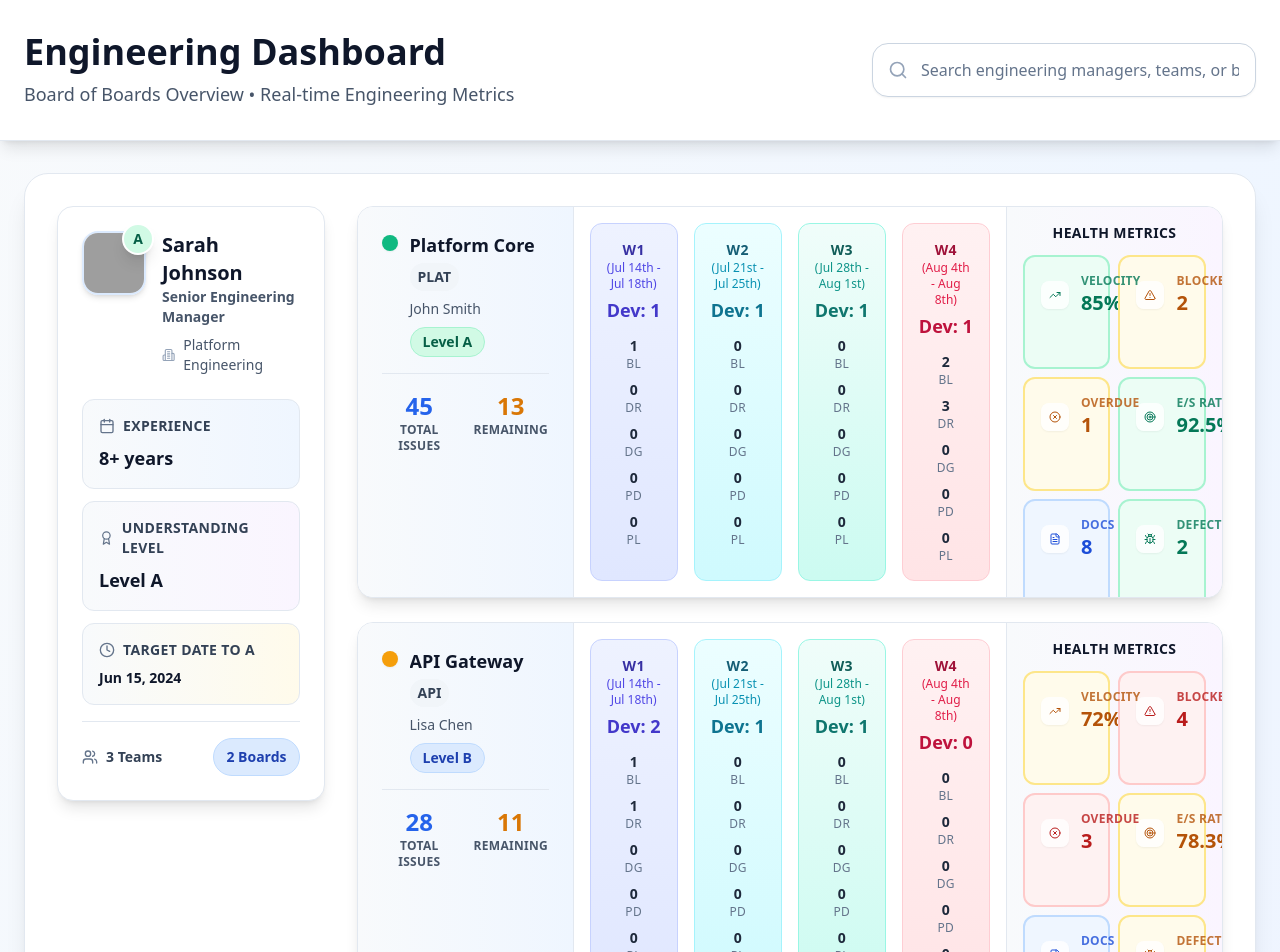
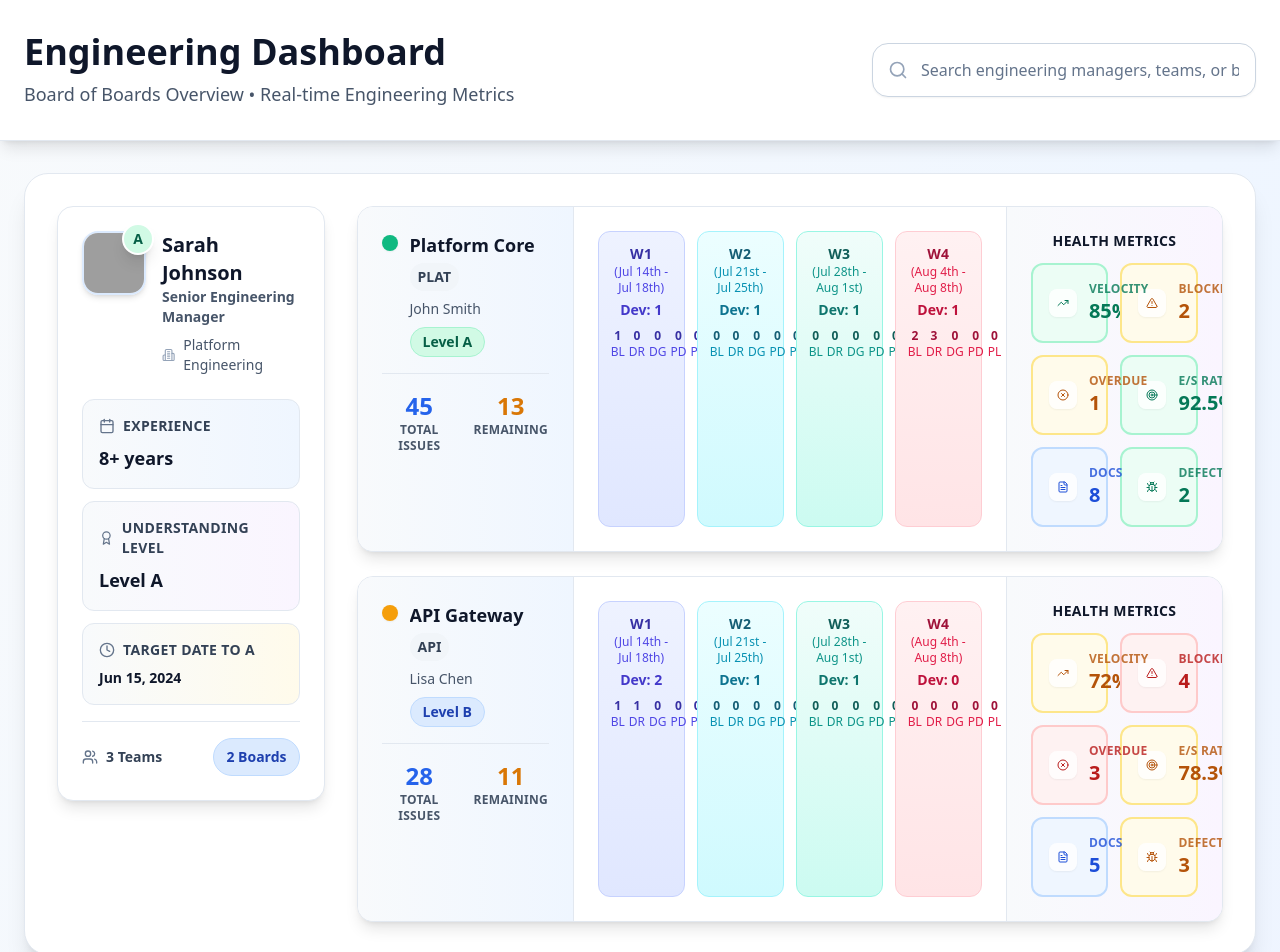
Before and after one commit to maheedar41/mib-newboard, a React (Vite) app: page / in a window 1280 px wide. Shown: the top 952 px of the page. Built offline with nearby package versions, Linux system fonts and the light colour scheme; grey boxes are pictures that could not be loaded.

Commit message:
Make Weekly Metrics Horizontal and Align Health Tiles

```diff
--- a/src/App.tsx
+++ b/src/App.tsx
@@ -364,79 +364,139 @@ const BoardRow: React.FC<{ board: Board }> = ({ board }) => {
         </div>
 
         {/* Weekly Metrics W1-W4 */}
-        <div className="col-span-6 p-4">
-          <div className="grid grid-cols-4 gap-4 h-full">
+        <div className="col-span-6 p-6">
+          <div className="grid grid-cols-4 gap-3 h-full">
             {/* W1 */}
-            <div className="bg-gradient-to-b from-indigo-50 to-indigo-100 rounded-xl p-4 border border-indigo-200">
-              <div className="text-center mb-3">
+            <div className="bg-gradient-to-b from-indigo-50 to-indigo-100 rounded-xl p-3 border border-indigo-200">
+              <div className="text-center mb-2">
                 <div className="text-sm font-bold text-indigo-800 uppercase tracking-wide">W1</div>
-                <div className="text-xs text-indigo-600">(Jul 14th - Jul 18th)</div>
-                <div className="text-lg font-bold text-indigo-700 mt-1">Dev: {board.health.w1.devCount}</div>
+                <div className="text-xs text-indigo-600 mb-1">(Jul 14th - Jul 18th)</div>
+                <div className="text-sm font-bold text-indigo-700">Dev: {board.health.w1.devCount}</div>
               </div>
-              <div className="space-y-2">
-                <WeeklyMetricCell value={board.health.w1.bl} label="BL" />
-                <WeeklyMetricCell value={board.health.w1.dr} label="DR" />
-                <WeeklyMetricCell value={board.health.w1.dg} label="DG" />
-                <WeeklyMetricCell value={board.health.w1.pd} label="PD" />
-                <WeeklyMetricCell value={board.health.w1.pl} label="PL" />
+              <div className="flex justify-between items-center space-x-1">
+                <div className="text-center">
+                  <div className="text-xs font-bold text-indigo-800">{board.health.w1.bl}</div>
+                  <div className="text-xs text-indigo-600 uppercase">BL</div>
+                </div>
+                <div className="text-center">
+                  <div className="text-xs font-bold text-indigo-800">{board.health.w1.dr}</div>
+                  <div className="text-xs text-indigo-600 uppercase">DR</div>
+                </div>
+                <div className="text-center">
+                  <div className="text-xs font-bold text-indigo-800">{board.health.w1.dg}</div>
+                  <div className="text-xs text-indigo-600 uppercase">DG</div>
+                </div>
+                <div className="text-center">
+                  <div className="text-xs font-bold text-indigo-800">{board.health.w1.pd}</div>
+                  <div className="text-xs text-indigo-600 uppercase">PD</div>
+                </div>
+                <div className="text-center">
+                  <div className="text-xs font-bold text-indigo-800">{board.health.w1.pl}</div>
+                  <div className="text-xs text-indigo-600 uppercase">PL</div>
+                </div>
               </div>
             </div>
 
             {/* W2 */}
-            <div className="bg-gradient-to-b from-cyan-50 to-cyan-100 rounded-xl p-4 border border-cyan-200">
-              <div className="text-center mb-3">
+            <div className="bg-gradient-to-b from-cyan-50 to-cyan-100 rounded-xl p-3 border border-cyan-200">
+              <div className="text-center mb-2">
                 <div className="text-sm font-bold text-cyan-800 uppercase tracking-wide">W2</div>
-                <div className="text-xs text-cyan-600">(Jul 21st - Jul 25th)</div>
-                <div className="text-lg font-bold text-cyan-700 mt-1">Dev: {board.health.w2.devCount}</div>
+                <div className="text-xs text-cyan-600 mb-1">(Jul 21st - Jul 25th)</div>
+                <div className="text-sm font-bold text-cyan-700">Dev: {board.health.w2.devCount}</div>
               </div>
-              <div className="space-y-2">
-                <WeeklyMetricCell value={board.health.w2.bl} label="BL" />
-                <WeeklyMetricCell value={board.health.w2.dr} label="DR" />
-                <WeeklyMetricCell value={board.health.w2.dg} label="DG" />
-                <WeeklyMetricCell value={board.health.w2.pd} label="PD" />
-                <WeeklyMetricCell value={board.health.w2.pl} label="PL" />
+              <div className="flex justify-between items-center space-x-1">
+                <div className="text-center">
+                  <div className="text-xs font-bold text-cyan-800">{board.health.w2.bl}</div>
+                  <div className="text-xs text-cyan-600 uppercase">BL</div>
+                </div>
+                <div className="text-center">
+                  <div className="text-xs font-bold text-cyan-800">{board.health.w2.dr}</div>
+                  <div className="text-xs text-cyan-600 uppercase">DR</div>
+                </div>
+                <div className="text-center">
+                  <div className="text-xs font-bold text-cyan-800">{board.health.w2.dg}</div>
+                  <div className="text-xs text-cyan-600 uppercase">DG</div>
+                </div>
+                <div className="text-center">
+                  <div className="text-xs font-bold text-cyan-800">{board.health.w2.pd}</div>
+                  <div className="text-xs text-cyan-600 uppercase">PD</div>
+                </div>
+                <div className="text-center">
+                  <div className="text-xs font-bold text-cyan-800">{board.health.w2.pl}</div>
+                  <div className="text-xs text-cyan-600 uppercase">PL</div>
+                </div>
               </div>
             </div>
 
             {/* W3 */}
-            <div className="bg-gradient-to-b from-teal-50 to-teal-100 rounded-xl p-4 border border-teal-200">
-              <div className="text-center mb-3">
+            <div className="bg-gradient-to-b from-teal-50 to-teal-100 rounded-xl p-3 border border-teal-200">
+              <div className="text-center mb-2">
                 <div className="text-sm font-bold text-teal-800 uppercase tracking-wide">W3</div>
-                <div className="text-xs text-teal-600">(Jul 28th - Aug 1st)</div>
-                <div className="text-lg font-bold text-teal-700 mt-1">Dev: {board.health.w3.devCount}</div>
+                <div className="text-xs text-teal-600 mb-1">(Jul 28th - Aug 1st)</div>
+                <div className="text-sm font-bold text-teal-700">Dev: {board.health.w3.devCount}</div>
               </div>
-              <div className="space-y-2">
-                <WeeklyMetricCell value={board.health.w3.bl} label="BL" />
-                <WeeklyMetricCell value={board.health.w3.dr} label="DR" />
-                <WeeklyMetricCell value={board.health.w3.dg} label="DG" />
-                <WeeklyMetricCell value={board.health.w3.pd} label="PD" />
-                <WeeklyMetricCell value={board.health.w3.pl} label="PL" />
+              <div className="flex justify-between items-center space-x-1">
+                <div className="text-center">
+                  <div className="text-xs font-bold text-teal-800">{board.health.w3.bl}</div>
+                  <div className="text-xs text-teal-600 uppercase">BL</div>
+                </div>
+                <div className="text-center">
+                  <div className="text-xs font-bold text-teal-800">{board.health.w3.dr}</div>
+                  <div className="text-xs text-teal-600 uppercase">DR</div>
+                </div>
+                <div className="text-center">
+                  <div className="text-xs font-bold text-teal-800">{board.health.w3.dg}</div>
+                  <div className="text-xs text-teal-600 uppercase">DG</div>
+                </div>
+                <div className="text-center">
+                  <div className="text-xs font-bold text-teal-800">{board.health.w3.pd}</div>
+                  <div className="text-xs text-teal-600 uppercase">PD</div>
+                </div>
+                <div className="text-center">
+                  <div className="text-xs font-bold text-teal-800">{board.health.w3.pl}</div>
+                  <div className="text-xs text-teal-600 uppercase">PL</div>
+                </div>
               </div>
             </div>
 
             {/* W4 */}
-            <div className="bg-gradient-to-b from-rose-50 to-rose-100 rounded-xl p-4 border border-rose-200">
-              <div className="text-center mb-3">
+            <div className="bg-gradient-to-b from-rose-50 to-rose-100 rounded-xl p-3 border border-rose-200">
+              <div className="text-center mb-2">
                 <div className="text-sm font-bold text-rose-800 uppercase tracking-wide">W4</div>
-                <div className="text-xs text-rose-600">(Aug 4th - Aug 8th)</div>
-                <div className="text-lg font-bold text-rose-700 mt-1">Dev: {board.health.w4.devCount}</div>
+                <div className="text-xs text-rose-600 mb-1">(Aug 4th - Aug 8th)</div>
+                <div className="text-sm font-bold text-rose-700">Dev: {board.health.w4.devCount}</div>
               </div>
-              <div className="space-y-2">
-                <WeeklyMetricCell value={board.health.w4.bl} label="BL" />
-                <WeeklyMetricCell value={board.health.w4.dr} label="DR" />
-                <WeeklyMetricCell value={board.health.w4.dg} label="DG" />
-                <WeeklyMetricCell value={board.health.w4.pd} label="PD" />
-                <WeeklyMetricCell value={board.health.w4.pl} label="PL" />
+              <div className="flex justify-between items-center space-x-1">
+                <div className="text-center">
+                  <div className="text-xs font-bold text-rose-800">{board.health.w4.bl}</div>
+                  <div className="text-xs text-rose-600 uppercase">BL</div>
+                </div>
+                <div className="text-center">
+                  <div className="text-xs font-bold text-rose-800">{board.health.w4.dr}</div>
+                  <div className="text-xs text-rose-600 uppercase">DR</div>
+                </div>
+                <div className="text-center">
+                  <div className="text-xs font-bold text-rose-800">{board.health.w4.dg}</div>
+                  <div className="text-xs text-rose-600 uppercase">DG</div>
+                </div>
+                <div className="text-center">
+                  <div className="text-xs font-bold text-rose-800">{board.health.w4.pd}</div>
+                  <div className="text-xs text-rose-600 uppercase">PD</div>
+                </div>
+                <div className="text-center">
+                  <div className="text-xs font-bold text-rose-800">{board.health.w4.pl}</div>
+                  <div className="text-xs text-rose-600 uppercase">PL</div>
+                </div>
               </div>
             </div>
           </div>
         </div>
 
         {/* Health Metrics */}
-        <div className="col-span-3 p-4 bg-gradient-to-r from-slate-50 to-purple-50 border-l border-slate-200">
+        <div className="col-span-3 p-6 bg-gradient-to-r from-slate-50 to-purple-50 border-l border-slate-200">
           <div className="h-full">
             <h4 className="text-sm font-bold text-slate-900 mb-3 uppercase tracking-wide text-center">Health Metrics</h4>
-            <div className="grid grid-cols-2 gap-2 h-full">
+            <div className="grid grid-cols-2 gap-3">
               <HealthTile
                 label="Velocity"
                 value={`${board.health.velocity}%`}
@@ -464,7 +524,8 @@ const BoardRow: React.FC<{ board: Board }> = ({ board }) => {
                 icon={<Target className="w-3 h-3" />}
                 variant={board.health.estimationAccuracy >= 85 ? 'success' : board.health.estimationAccuracy >= 70 ? 'warning' : 'error'}
               />
-
+            </div>
+            <div className="grid grid-cols-2 gap-3 mt-3">
               <HealthTile
                 label="Docs"
                 value={board.health.documentation}
```
